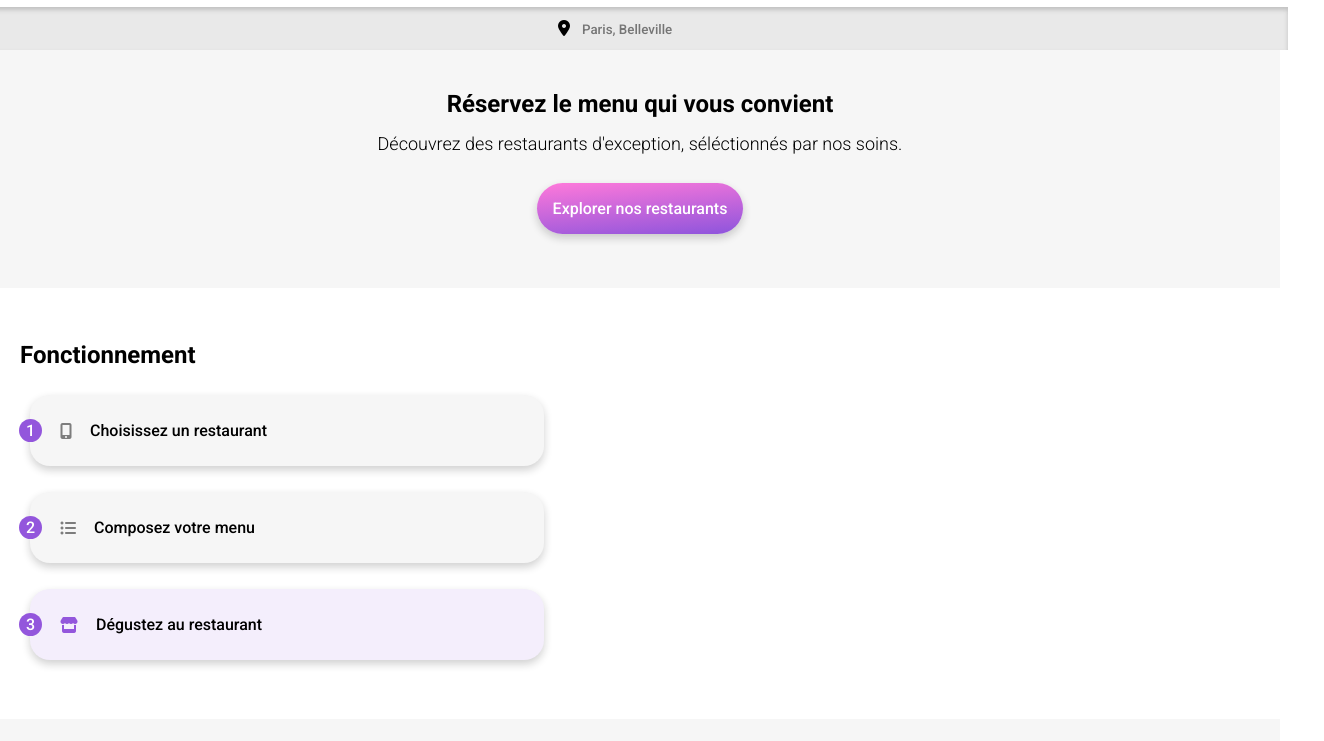
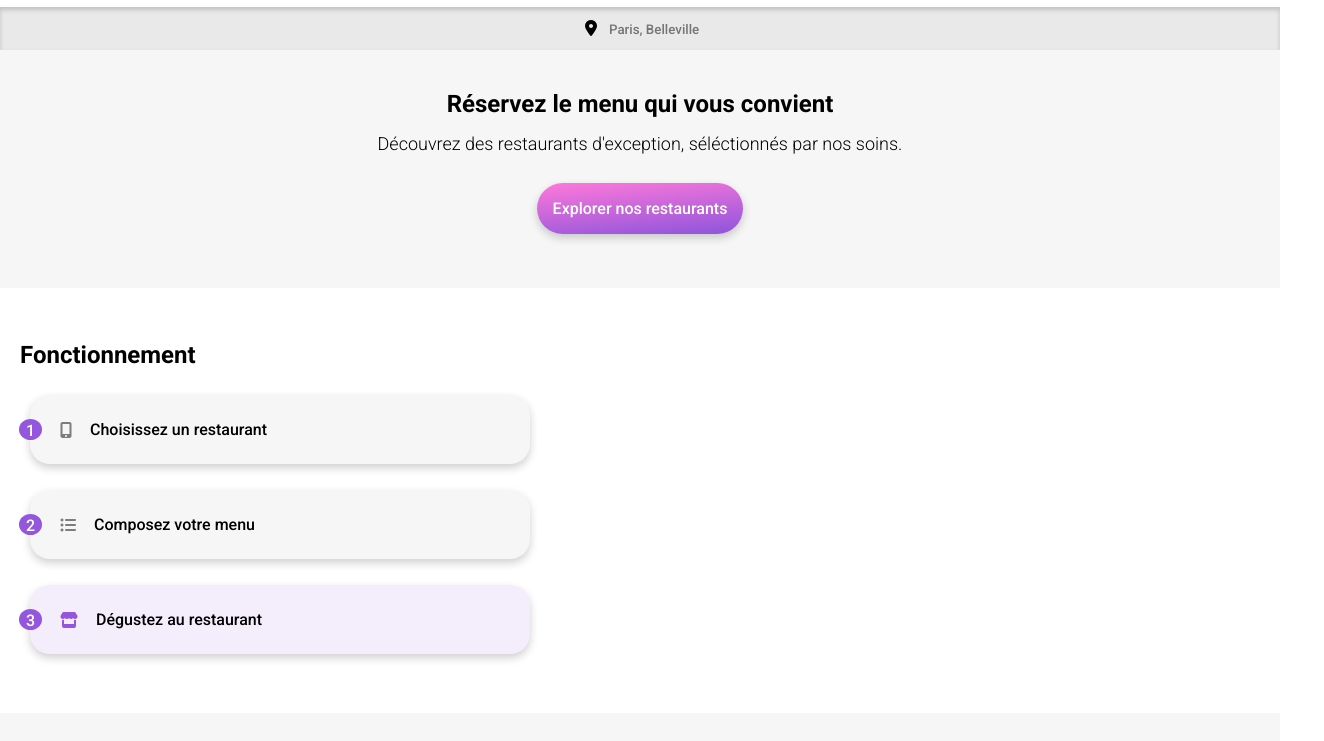
Before and after one commit to BenjaminSiret/SiretBenjamin_3_06032022, a website: page index.html in a window 1280 px wide. Shown: the part 59-800 px from the top of the page, 1324 px wide, since content can reach past the window. Drawn offline with Linux system fonts and the light colour scheme; a web font is replaced by a local one.

Commit message:
change width of location and footer, adjuste margin for location, adjust width for footer logo

```diff
--- a/sass/base/_base.scss
+++ b/sass/base/_base.scss
@@ -1,3 +1,6 @@
+* {
+  box-sizing: border-box;
+}
 body {
   font-family: $font-text;
   background-color: $colour-background-primary;
--- a/sass/layout/_footer.scss
+++ b/sass/layout/_footer.scss
@@ -1,12 +1,12 @@
 footer {
   background-color: $colour-background-quaternary;
   color: white;
-  width: 100%;
+  width: inherit;
   padding: 22px;
 
   .footer-logo {
     filter: invert(100%);
-    width: 30%;
+    width: 100px;
   }
 
   .footer-content {
--- a/sass/layout/_header.scss
+++ b/sass/layout/_header.scss
@@ -11,8 +11,12 @@ header {
     width: 100%;
     background-color: $colour-background-tertiary;
     text-align: center;
-    padding: 12px 0 12px 16px;
+    padding: 12px 0;
     box-shadow: 0px 3px 4px 0px rgba(100, 100, 100, 0.3) inset;
+
+    .fa-location-dot {
+      margin-left: 70px;
+    }
   }
 
   input {
--- a/sass/pages/_progress.scss
+++ b/sass/pages/_progress.scss
@@ -25,7 +25,7 @@
     margin-bottom: 26px;
     border-radius: 20px;
     padding: 24px 7px;
-    width: 95%;
+    width: 100%;
     max-width: 500px;
     @include box-shadow;
 
```
Also changed, not shown: css/style.css, 1 other file.
